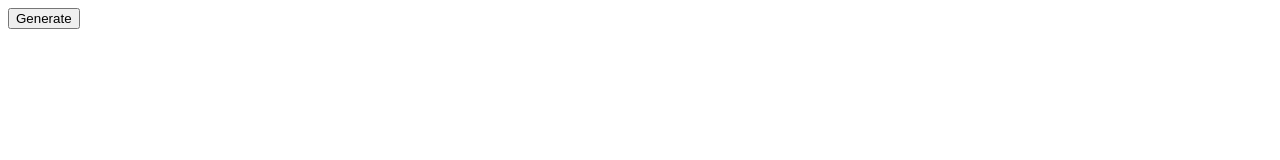
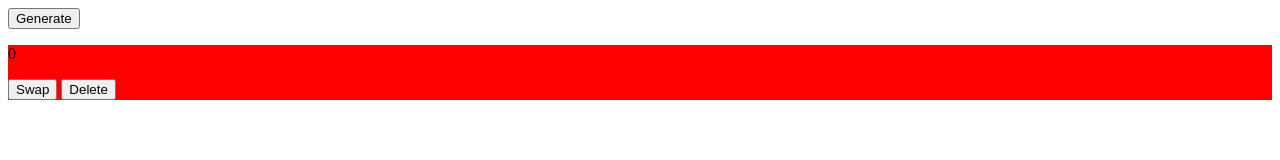
Before and after one commit to reesewesterhoff/code-challenge-1, a plain HTML site: page index.html in a window 1280 px wide. Both pictures are taken after a click on the button "Generate". Drawn offline with Linux system fonts and the light colour scheme.

Commit message:
append div element working, color red, swap and delete buttons present

```diff
--- a/client.js
+++ b/client.js
@@ -4,5 +4,23 @@ $(document).ready(onReady);
 
 function onReady(){
     console.log('JQ');
+    $('#generateButton').on('click', appendDiv);
+    $('swapButton').on('click', toggleColor);
+}
+
+totalClicks = 0;
+
+function appendDiv(){
+    console.log('in appendDiv');
+    $('body').append(`<div>
+    <p>` + totalClicks + `</p>
+    <button id="swapButton">Swap</button>
+    <button id="deleteButton">Delete</button>
+    </div>`);
+    totalClicks++;
+}
+
+function toggleColor(){
+    console.log('in toggle color');
 
 }
--- a/index.html
+++ b/index.html
@@ -6,12 +6,11 @@
     <meta http-equiv="X-UA-Compatible" content="ie=edge">
     <script src="jquery-3.3.1.min.js"></script>
     <script src="client.js"></script>
+    <link rel="stylesheet" href="style.css">
     <title>Code Challenge 1</title>
 </head>
 <body>
-    <div>
-        <button id="generateButton">Generate</button>
-    </div>
-
+    <button id="generateButton">Generate</button>
+    <div></div>
 </body>
 </html>
--- /dev/null
+++ b/style.css
@@ -0,0 +1,3 @@
+div {
+    background-color: red;
+}
```
